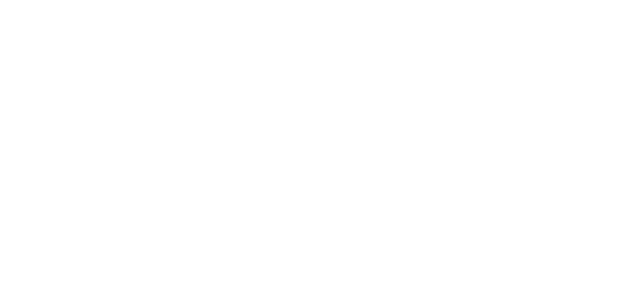
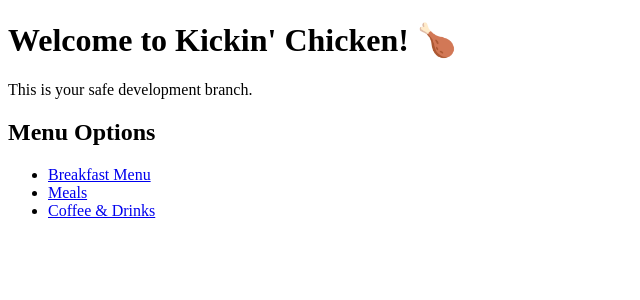
Before and after one commit to mkapapa448/SDEV220-Final-Project-Collaboration, a Django app: page / in a window 1280 px wide. Before the commit the part shown is empty. Shown: the top 300 px of the page, without its empty margins (0-640 px from the left). Run offline with Django 5.2, Linux system fonts and the light colour scheme.

Commit message:
Added static folder with blank CSS and JS files, rerouted site homepage to ordering.html

```diff
--- a/ordering/templates/ordering/ordering.html
+++ b/ordering/templates/ordering/ordering.html
@@ -1,14 +1,24 @@
 {% load static %}
 <!DOCTYPE html>
-<html>
+<html lang="en">
 <head>
-    <!-- Link your CSS file -->
-    <link rel="stylesheet" href="{% static 'ordering/style.css' %}">
+    <meta charset="UTF-8">
+    <title>Kickin' Chicken - Order Online</title>
 </head>
 <body>
-    <h1>Welcome to Kickin' Chicken</h1>
+    <header>
+        <h1>Welcome to Kickin' Chicken! 🍗</h1>
+        <p>This is your safe development branch.</p>
+    </header>
 
-    <!-- Link your JavaScript file -->
+    <main>
+        <h2>Menu Options</h2>
+        <ul>
+            <li><a href="/breakfast/">Breakfast Menu</a></li>
+            <li><a href="/meals/">Meals</a></li>
+            <li><a href="/coffee/">Coffee & Drinks</a></li>
+        </ul>
+    </main>
     <script src="{% static 'ordering/script.js' %}"></script>
 </body>
 </html>
--- a/ordering/views.py
+++ b/ordering/views.py
@@ -6,7 +6,7 @@ from django.http import HttpResponse
 def ordering(request):
     return render(request, 'ordering/ordering.html')
 
-def ordering(request):
+def drinks(request):
     return render(request, 'ordering/drinks.html')
 
 def treats(request):
```
